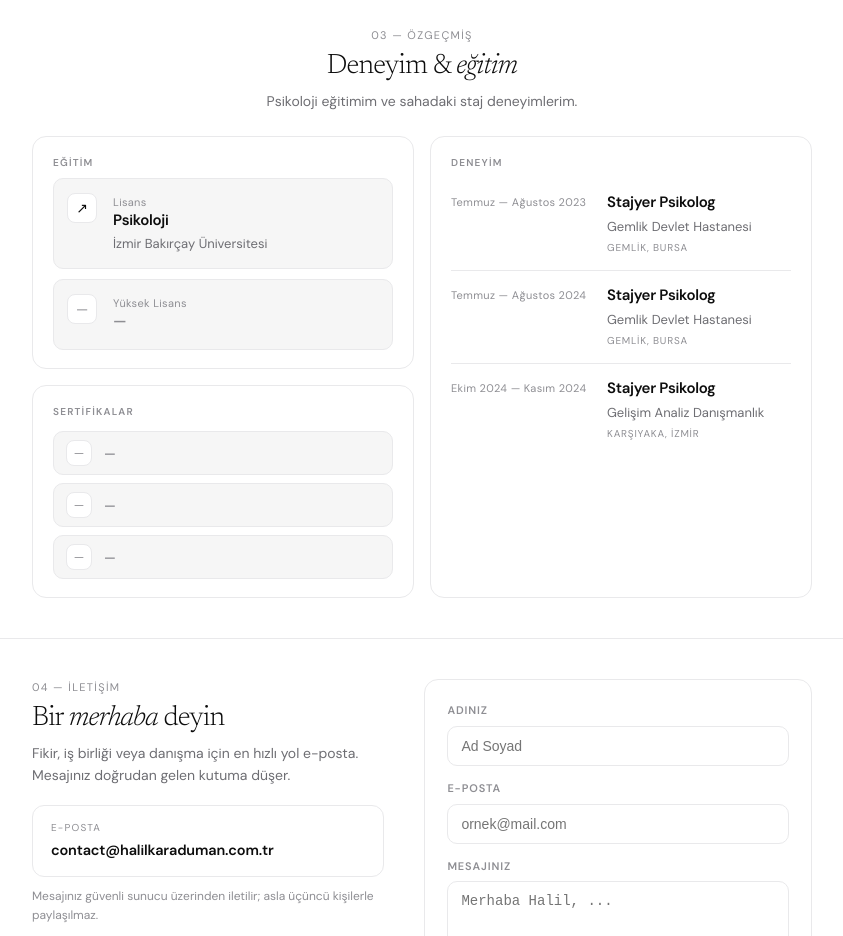
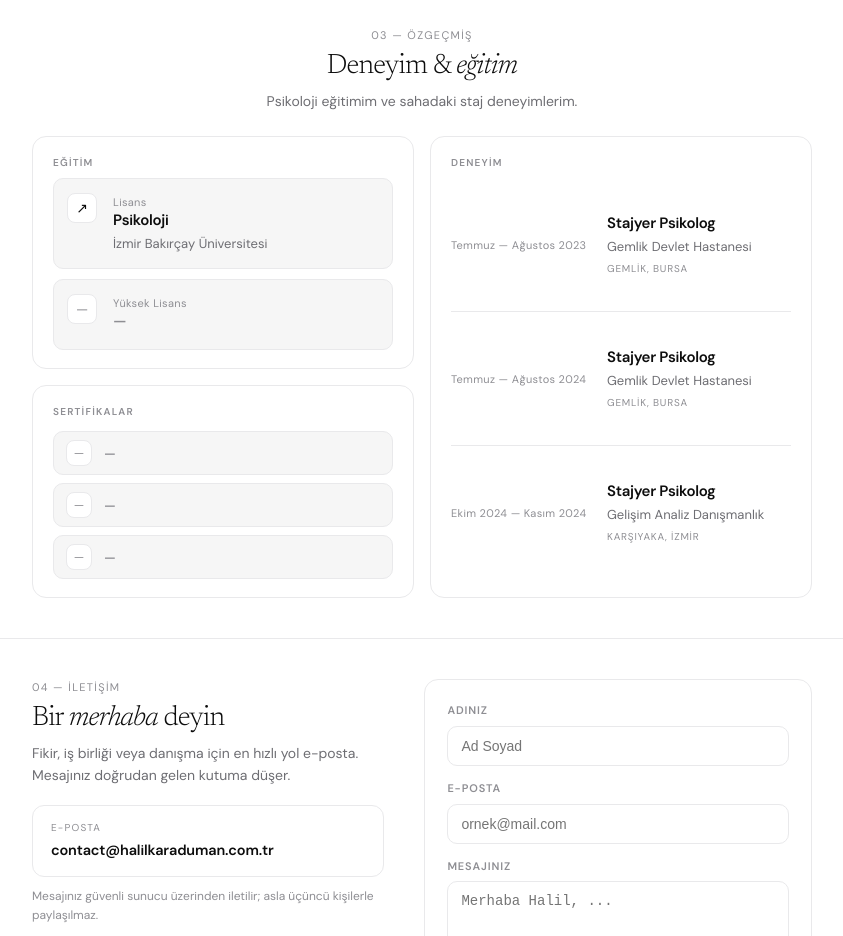
Before and after one commit to kaaradumaann-psi/halilkaraduman.com.tr, a React (Vite) app: page / in a window 1280 px wide. Shown: the part 1900-2836 px from the top of the page, without its empty margins (218-1061 px from the left). Built offline with nearby package versions, Linux system fonts and the light colour scheme.

Commit message:
Deneyim kutusu esnemesi geri getirildi (satırlar sol kolon yüksekliğine eşit dağılır)
Co-authored-by: arena-agent <297053741+arena-agent@users.noreply.github.com>

```diff
--- a/src/index.css
+++ b/src/index.css
@@ -205,6 +205,10 @@ p{margin:0}
 /* henüz eklenmemiş sertifika: uzun çizgi, soluk */
 .cert-item--empty .cert-mark{color:var(--muted)}
 .cert-empty-line{color:var(--muted);font-weight:400;letter-spacing:.08em}
+/* deneyim: sol kolonun yüksekliğine eşitlenir, satırlar eşit dağılır */
+.resume-block--experience{display:flex;flex-direction:column}
+.resume-block--experience .resume-list{flex:1;display:flex;flex-direction:column;justify-content:center}
+.resume-block--experience .resume-item{flex:1;align-items:center}
 
 /* ---------- 04 iletişim ---------- */
 .contact-grid{display:grid;grid-template-columns:1fr 1.1fr;gap:40px;align-items:start}
```
